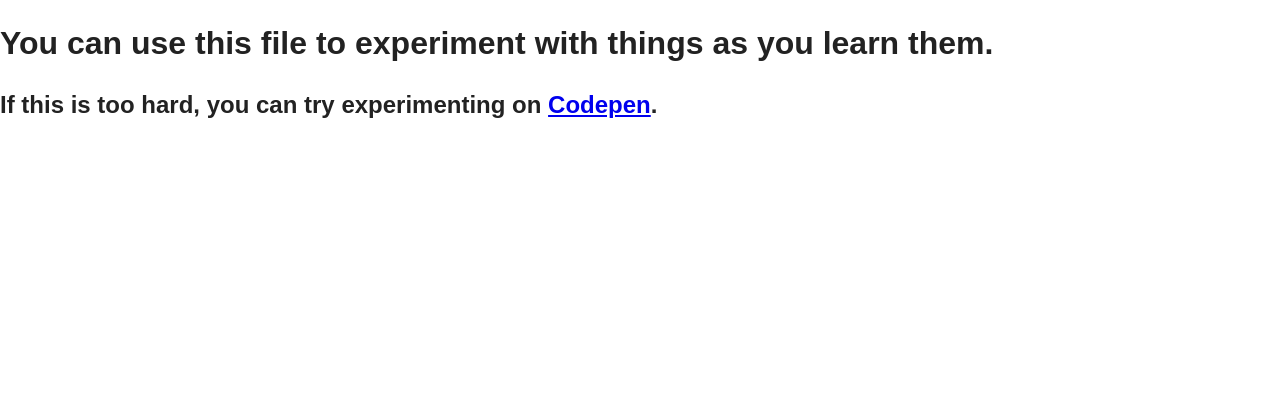
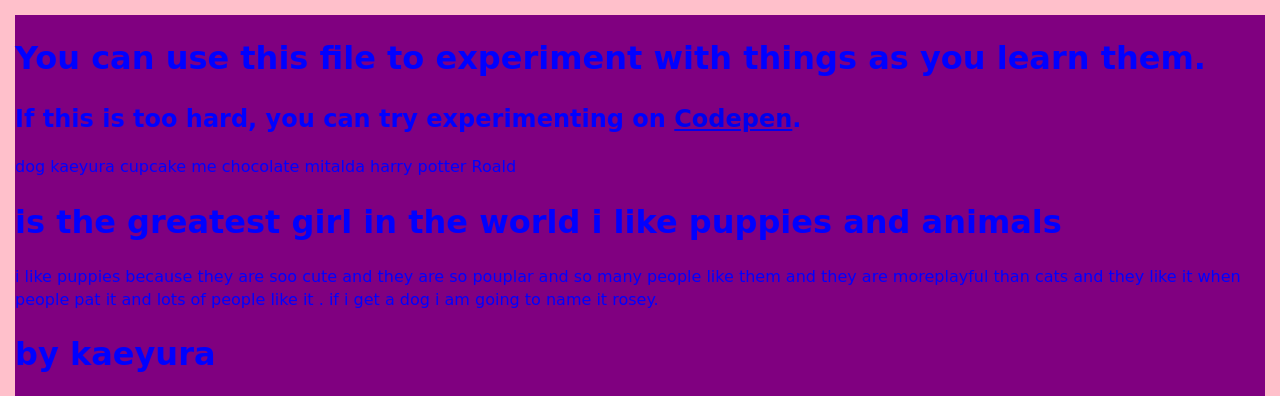
Before and after one commit to meelijane/codelikeagirl-dkbooks, a PHP site: page /learning.html in a window 1280 px wide. Shown: the top 396 px of the page. Before the commit the page ends 118 px from the top, so only its background shows below. Run offline with PHP 8.4, Linux system fonts and the light colour scheme.

Commit message:
kaeyuras website

```diff
--- a/css/styles.css
+++ b/css/styles.css
@@ -19,3 +19,10 @@ section {
   background-image: url('../img/kitten.jpg');
   background-size: cover;
 }
+
+body {
+background-color: purple;
+border:15px solid pink;
+color: blue;
+font-family:cursive;
+}
--- a/learning.html
+++ b/learning.html
@@ -12,6 +12,15 @@
 
       <h1>You can use this file to experiment with things as you learn them.</h1>
       <h2>If this is too hard, you can try experimenting on <a target="_blank" href="http://codepen.io">Codepen</a>.</h2>
+<div> dog kaeyura cupcake me chocolate mitalda harry potter Roald  </div>
+<h1>  is the greatest girl in the world i like puppies and animals </h1>
+<p>i like puppies because they are soo cute and they are so pouplar and so many people like them and they are moreplayful than cats and they like it when people pat it and lots of people like it . if i get a dog i am going to name it rosey.</p>
+<h1> by kaeyura </h1>
+<a href="http://www.coolmath-games.com/">cool maths </a>
+<img src="http://cdn.skim.gs/image/upload/c_fill,dpr_1.0,w_940/v1456335853/msi/Cavalier_King_Charles_Spaniel_wvectl.jpg"> puppy </a>
+  <iframe width="560" height="315" src="https://www.youtube.com/embed/5NYt1qirBWg" frameborder="0" allowfullscreen></iframe>
 
-    </body>
-</html>
+<iframe src="https://giphy.com/embed/4qlNG3rt5BC6I" width="480" height="360" frameBorder="0" class="giphy-embed" allowFullScreen></iframe><p><a href="https://giphy.com/gifs/cheezburger-rabbit-chewing-4qlNG3rt5BC6I">via GIPHY</a></p>
+<iframe width="560" height="315" src="https://www.youtube.com/embed/Ob7fPOzbmzE" frameborder="0" allowfullscreen></iframe>
+</body>
+</html><iframe width="560" height="315" src="https://www.youtube.com/embed/o_nfdzMhmrA" frameborder="0"
```
